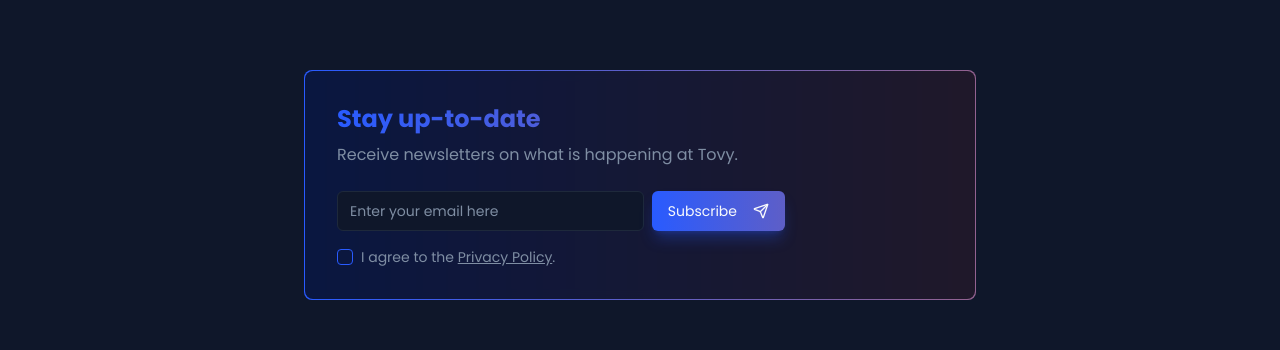
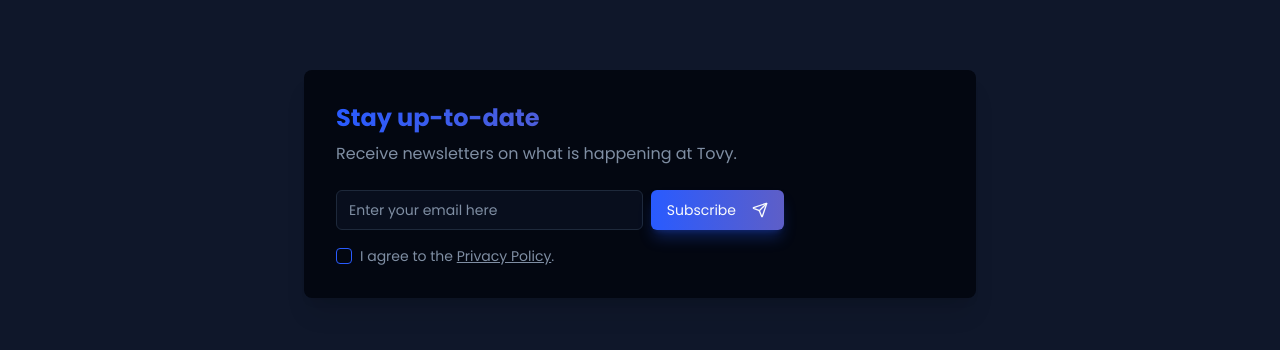
Before and after one commit to tovy-eu/tovy.eu-website, a Next.js app: page / in a window 1280 px wide. Shown: the part 2218-2568 px from the top of the page. Built offline with nearby package versions, Linux system fonts and the light colour scheme; no server answers.

Commit message:
also make the Stay up-to-date section's background the same background c

```diff
--- a/src/components/blog/subscription-form.tsx
+++ b/src/components/blog/subscription-form.tsx
@@ -1,4 +1,3 @@
-
 'use client';
 
 import { useState, useTransition } from 'react';
@@ -83,8 +82,8 @@ export function SubscriptionForm() {
   };
 
   return (
-    <div className="rounded-lg p-[1px] bg-gradient-to-r from-primary to-[hsl(var(--accent-gradient-stop))] mx-4 md:mx-0">
-      <div className="p-8 rounded-lg bg-card/80 backdrop-blur-sm">
+    <div className="mx-4 md:mx-0">
+      <div className="p-8 rounded-lg bg-card shadow-xl">
         <h3 className="text-2xl font-bold bg-gradient-to-r from-primary to-[hsl(var(--accent-gradient-stop))] bg-clip-text text-transparent">
           Stay up-to-date
         </h3>
@@ -99,7 +98,7 @@ export function SubscriptionForm() {
               type="email"
               autoComplete="email"
               placeholder="Enter your email here"
-              className="rounded-md"
+              className="rounded-md bg-background/50 border-border"
               value={email}
               onChange={(e) => setEmail(e.target.value)}
               disabled={isPending}
```
